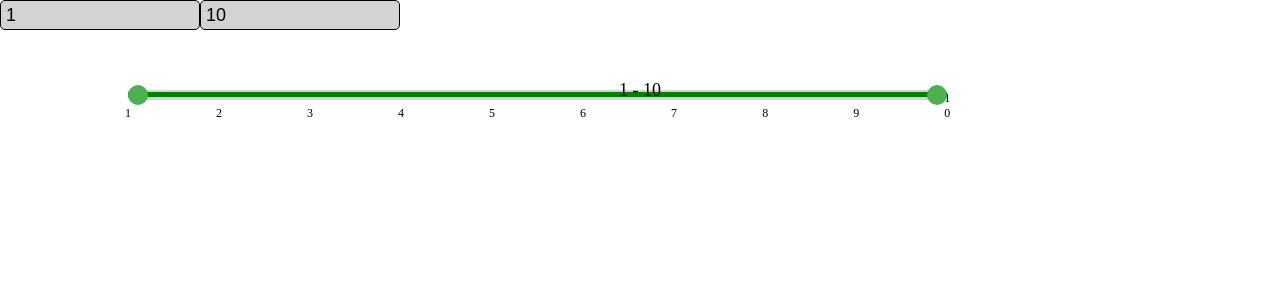
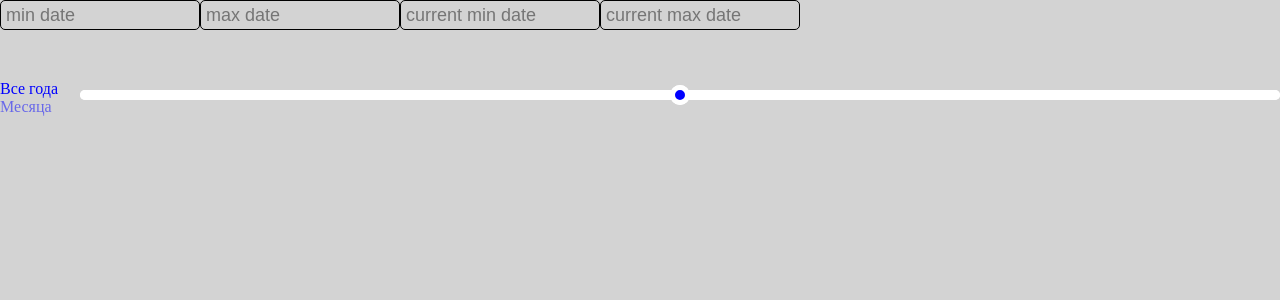
Before and after one commit to Maxim12670/vue_custom_double_range, a Vue app: page / in a window 1280 px wide. Shown: the top 300 px of the page. Built offline with nearby package versions, Linux system fonts and the light colour scheme.

Commit message:
feat / реализован функционал double slider range

```diff
--- a/src/assets/base.scss
+++ b/src/assets/base.scss
@@ -9,6 +9,7 @@
 }
 
 body {
+  background-color: #D3D3D3;
   display: flex;
   flex-direction: column;
   width: 100vw;
--- a/src/components/rangeSlider/RangeSlider.vue
+++ b/src/components/rangeSlider/RangeSlider.vue
@@ -1,50 +1,79 @@
 <template>
+  <div class="control">
+    <input v-model="min" type="text" class="control__input" placeholder="min date">
+    <input v-model="max" type="text" class="control__input" placeholder="max date">
+    <input v-model="currentMin" v-on:input="updateLine" type="text" class="control__input"
+      placeholder="current min date">
+    <input v-model="currentMax" v-on:input="updateLine" type="text" class="control__input"
+      placeholder="current max date">
+  </div>
 
-  <div class="control">
-    <input type="text" class="control__input" placeholder="min date" v-model="min">
-    <input type="text" class="control__input" placeholder="max date" v-model="max">
+  <div class="wrapper">
+    <div class="switcher">
+    <label class="switcher__label " @click="updateFlag" :class="{ 'switcher__label_active': switcherFlag }">
+      Все года</label>
+    <label class="switcher__label" @click="updateFlag"
+      :class="{ 'switcher__label_active': !switcherFlag }">Месяца</label>
   </div>
 
   <div class="slider">
-    <input type="range" :min="min" :max="max" v-model="leftValue" ref="rangeLeft" class="slider__input"
-      v-on:input="updateLine">
-    <input type="range" :min="min" :max="max" v-model="rightValue" ref="rangeRight" class="slider__input"
-      v-on:input="updateLine">
+    <input :min="min" :max="max" v-model="leftValue" ref="rangeLeft" v-on:input="updateLine" type="range"
+      class="slider__input">
+    <input :min="min" :max="max" v-model="rightValue" ref="rangeRight" v-on:input="updateLine" type="range"
+      class="slider__input">
     <div class="values">
       <span>{{ leftValue }}</span> - <span>{{ rightValue }}</span>
     </div>
-    <div class="slider__range-line" ref="line"></div>
-    <div class="slider__ticks" id="sliderTicks"></div>
+    <div ref="line" class="slider__range-line"></div>
+    <div ref="sliderTicks" class="slider__ticks"></div>
+  </div>
   </div>
 </template>
 
 <script setup>
-import { computed, onMounted, ref, watch, watchEffect } from 'vue';
+import { ref, watch } from 'vue';
 import './style.scss';
 
-const min = ref(1);
-const max = ref(10);
-const leftValue = computed(() => min.value);
-const rightValue = computed(() => max.value);
+const min = ref();
+const max = ref();
 const rangeLeft = ref();
 const rangeRight = ref();
+const currentMin = ref();
+const currentMax = ref();
+const leftValue = ref(currentMin);
+const rightValue = ref(currentMax);
+const line = ref(null);
+const sliderTicks = ref();
+const switcherFlag = ref(true);
+const months = ['фев', 'мар', 'апр', 'май', 'июн', 'июл', 'авг', 'сен', 'окт', 'ноя', 'дек'];
 
-const line = ref();
+function updateFlag() {
+  switcherFlag.value = !switcherFlag.value;
+}
 
 function updateLine() {
   const rangeWidth = rangeLeft.value.offsetWidth;
-  const percent1 = (rangeLeft.value.value - min.value) / (max.value - min.value);
-  const percent2 = (rangeRight.value.value - min.value) / (max.value - min.value);
-  const leftPosition = percent1 * rangeWidth;
-  const lineWidth = percent2 * rangeWidth - leftPosition;
+  const leftValue = (rangeLeft.value.value - rangeLeft.value.min) / (rangeLeft.value.max - rangeLeft.value.min);
+  const rightValue = (rangeRight.value.value - rangeRight.value.min) / (rangeRight.value.max - rangeRight.value.min);
+  const leftPosition = leftValue * rangeWidth;
+  const lineWidth = rightValue * rangeWidth - leftPosition;
   line.value.style.left = leftPosition + 'px';
   line.value.style.width = lineWidth + 'px';
 }
 
-function updateLineTicks() {
-  line.value.innerHTML = '';
+function updateLineWithMonth() {
+  const rangeWidth = rangeLeft.value.offsetWidth;
+  const leftValue = (rangeLeft.value.value - rangeLeft.value.min) / (rangeLeft.value.max - rangeLeft.value.min);
+  const rightValue = (rangeRight.value.value - rangeRight.value.min) / (rangeRight.value.max - rangeRight.value.min);
+  const leftPosition = leftValue * rangeWidth;
+  const lineWidth = rightValue * rangeWidth - leftPosition;
+  line.value.style.left = leftPosition + 'px';
+  line.value.style.width = lineWidth + 'px';
+}
 
-  const numTicks = max.value - 1;
+function tickWithYear() {
+  sliderTicks.value.innerHTML = '';
+  const numTicks = max.value - min.value;
   const range = parseInt(max.value) - parseInt(min.value);
   const step = range / numTicks;
 
@@ -54,24 +83,55 @@ function updateLineTicks() {
     tick.className = 'tick';
     tick.style.left = `${(tickValue - parseInt(min.value)) / range * 100}%`;
     tick.textContent = tickValue;
-    sliderTicks.appendChild(tick);
+    sliderTicks.value.appendChild(tick);
   }
 }
 
-onMounted(() => {
-  console.log(111)
+function tickWithMonth() {
+  sliderTicks.value.innerHTML = '';
+  const numTicks = (max.value - min.value);
+  const range = (parseInt(max.value) - parseInt(min.value));
+  const step = range / numTicks;
+  const widthForDate = parseInt(100 / numTicks);
+  const widthForMonth = parseInt(widthForDate / 11);
+
+  for (let i = 0; i <= numTicks; i++) {
+    const tickValue = parseInt(min.value) + step * i;
+    const tick = document.createElement('div');
+    tick.className = 'tick';
+    tick.style.left = `${widthForDate * i}%`;
+    tick.style.width = `${widthForDate}%`;
+    tick.textContent = tickValue;
+    sliderTicks.value.appendChild(tick);
+
+    for (let x = 0; x < 11; x++) {
+      const tickMonth = document.createElement('div');
+      tickMonth.className = 'tick__month';
+      tickMonth.style.left = `${widthForMonth * x * i}%`;
+      tickMonth.textContent = months[x];
+      sliderTicks.value.appendChild(tickMonth);
+    }
+  }
+}
+
+function updateLineTicks() {
+  if (max.value == 0) {
+    sliderTicks.value.innerHTML = '';
+  }
+  if (switcherFlag.value) {
+    tickWithYear();
+  }
+  else {
+    tickWithMonth();
+  }
+}
+
+watch(min, () => {
   updateLine();
   updateLineTicks();
 })
 
-watchEffect(min, () => {
-  console.log(222)
-  updateLine();
-  updateLineTicks();
-})
-
-watchEffect(max, () => {
-
+watch(max, () => {
   updateLine();
   updateLineTicks();
 })
--- a/src/components/rangeSlider/style.scss
+++ b/src/components/rangeSlider/style.scss
@@ -1,38 +1,56 @@
-.slider__ticks {
-  position: relative;
-  width: 80%;
-  height: 20px;
+.wrapper {
+  display: flex;
+  flex-direction: row;
 }
 
-.slider__range-line {
-  height: 5px;
-  background-color: green;
-  position: absolute;
-  top: 30%;
-  left: 0;
-  z-index: 0;
+
+.switcher {
+  padding-top: 50px;
+  margin-right: 20px;
+  display: flex;
+  flex-direction: column;
+  &__label {
+    width: 60px;
+    font-size: 16px;
+    color: #0000FF;
+    opacity: 0.5;
+    &_active {
+      color: #0000FF;
+      opacity: 1;
+    }
+  }
 }
 
 .tick {
   position: absolute;
   bottom: 0;
   transform: translateX(-50%);
+  font-size: 18px;
+  &:last-child {
+    left: 97% !important;
+  }
+  &__month {
+    margin-left: 2%;
+    transform: translateX(-50%);
+    position: absolute;
+    bottom: 0;
     font-size: 12px;
+    color: red;
+  }
 }
 
 .slider {
-  width: 80%;
+  width: 100%;
   margin: 50px auto;
   text-align: center;
   position: relative;
-}
 
-.slider__input {
+  &__input {
     -webkit-appearance: none;
-  width: 80%;
+    width: 100%;
     height: 10px;
     border-radius: 5px;
-  background: #d3d3d3;
+    background: #ffff;
     outline: none;
     margin: 10px;
     margin-left: 0;
@@ -41,17 +59,31 @@
     top: 0;
     left: 0;
   }
-
-.slider__input::-webkit-slider-thumb {
+  &__input::-webkit-slider-thumb {
     -webkit-appearance: none;
     appearance: none;
     width: 20px;
     height: 20px;
     border-radius: 50%;
-  background: #4caf50;
+    border: 5px solid #ffff;
+    background: #0000FF;
     cursor: pointer;
     position: relative;
     z-index: 2;
+  }
+  &__ticks {
+    position: relative;
+    width: 100%;
+    height: 20px;
+  }
+  &__range-line {
+    height: 5px;
+    background-color: #0000FF;
+    position: absolute;
+    top: 30%;
+    left: 0;
+    z-index: 0;
+  }
 }
 
 .values {
@@ -62,14 +94,12 @@
 }
 
 .control {
-
   &__input {
     width: 200px;
     height: 30px;
     border: 1px solid black;
     border-radius: 5px;
     background-color: #D3D3D3;
-
     padding: 0 5px 0 5px;
     font-size: 18px;
   }
```
Lines whose indentation alone changed are shown as unchanged.
